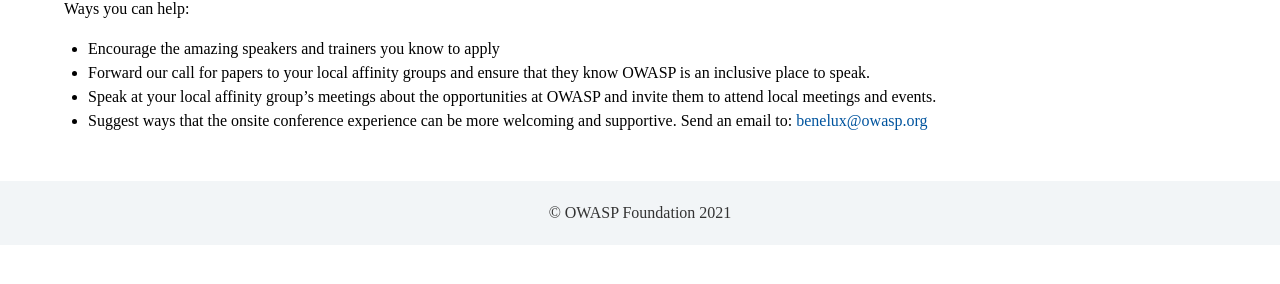
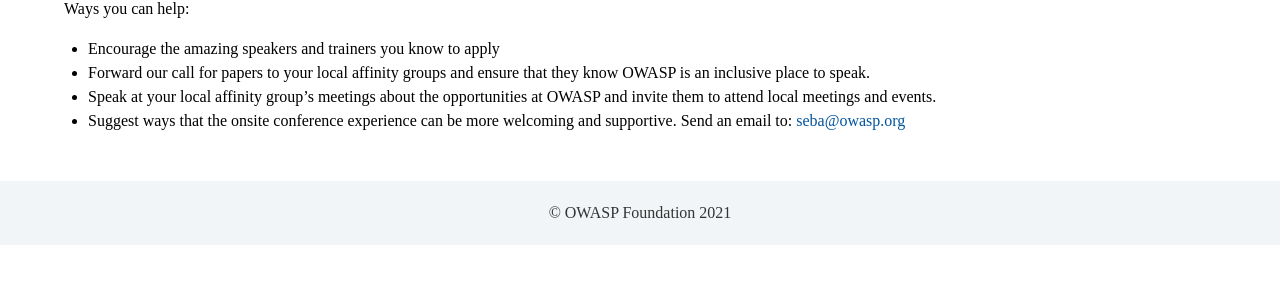
Before and after one commit to dm-17/Owasp-BeNeLux-Days-2021, a Jekyll site: the page built from about/diversity-statement.md, in a window 1280 px wide. Shown: the part 535-819 px from the top of the page. Built offline with Jekyll 4.4.1, drawn with Linux system fonts in a browser that asks for light colours; some web fonts are replaced.

Commit message:
benlux@owasp.org e-mail changed to seba@owasp.org

```diff
--- a/about/diversity-statement.md
+++ b/about/diversity-statement.md
@@ -11,4 +11,4 @@
 * Encourage the amazing speakers and trainers you know to apply
 * Forward our call for papers to your local affinity groups and ensure that they know OWASP is an inclusive place to speak.
 * Speak at your local affinity group’s meetings about the opportunities at OWASP and invite them to attend local meetings and events.
-* Suggest ways that the onsite conference experience can be more welcoming and supportive. Send an email to: [benelux@owasp.org](mailto:benelux@owasp.org)
+* Suggest ways that the onsite conference experience can be more welcoming and supportive. Send an email to: [seba@owasp.org](mailto:seba@owasp.org)
```
